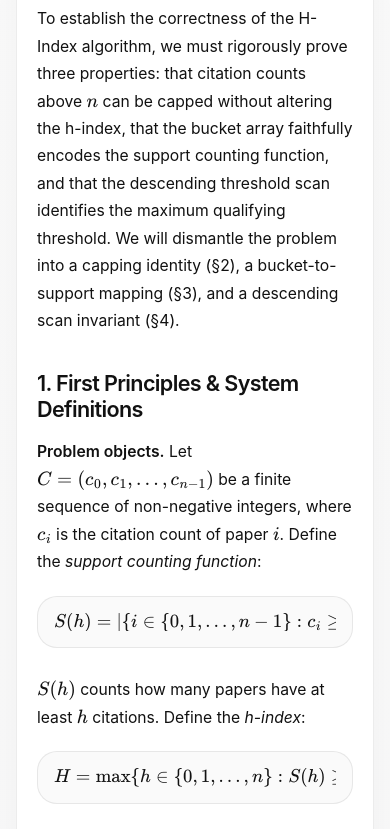
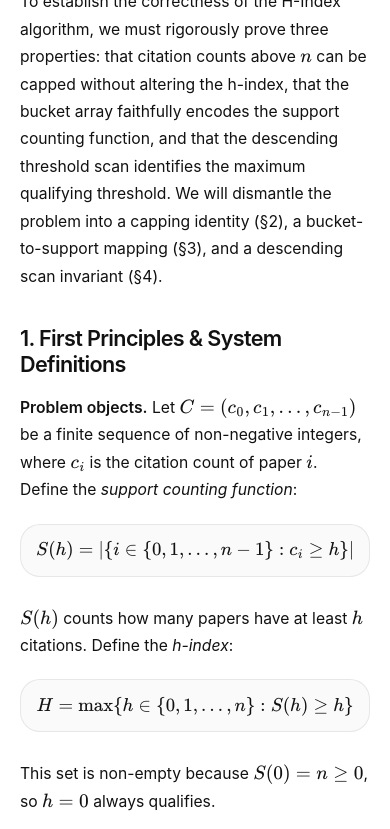
Before and after one commit to ideasbyrobert/algorithms, a website: page 274-hindex.html in a window 390 px wide. Shown: the part 127-956 px from the top of the page. Drawn offline with nearby package versions, Linux system fonts and the light colour scheme.

Commit message:
Add mobile responsive styles for math equations and improve small screen layout in document-page.css and index.html

```diff
--- a/assets/styles/document-page.css
+++ b/assets/styles/document-page.css
@@ -87,6 +87,16 @@ em {
   font-style: italic;
 }
 
+.inline-math {
+  white-space: normal;
+  overflow-wrap: anywhere;
+  word-break: break-word;
+}
+
+.inline-math mjx-container {
+  max-width: 100%;
+}
+
 .equation {
   margin: 20px 0 28px;
   padding: clamp(16px, 4vw, 24px);
@@ -163,9 +173,40 @@ mjx-container[display='true'] {
 }
 
 @media (max-width: 720px) {
+  body {
+    padding: 0;
+    background: #ffffff;
+  }
+
+  main {
+    width: 100%;
+    padding: 24px 20px 40px;
+    border: 0;
+    border-radius: 0;
+    background: transparent;
+    box-shadow: none;
+  }
+
   ul,
   ol {
     margin-left: 1rem;
+  }
+
+  .equation {
+    padding: 16px 14px;
+    overflow-x: visible;
+  }
+
+  mjx-container[display='true'] {
+    overflow-x: visible;
+    overflow-y: visible;
+    white-space: normal !important;
+  }
+
+  mjx-container[display='true'] mjx-math,
+  .inline-math mjx-container,
+  .inline-math mjx-container mjx-math {
+    white-space: normal !important;
   }
 
   th,
```
Also changed, not shown: index.html (+9 -3 lines).
